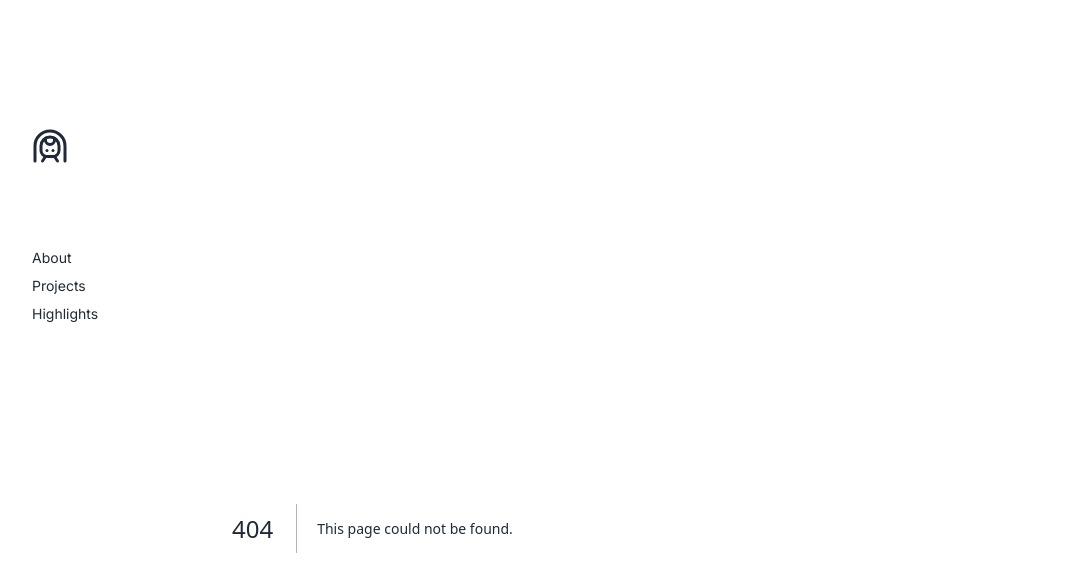
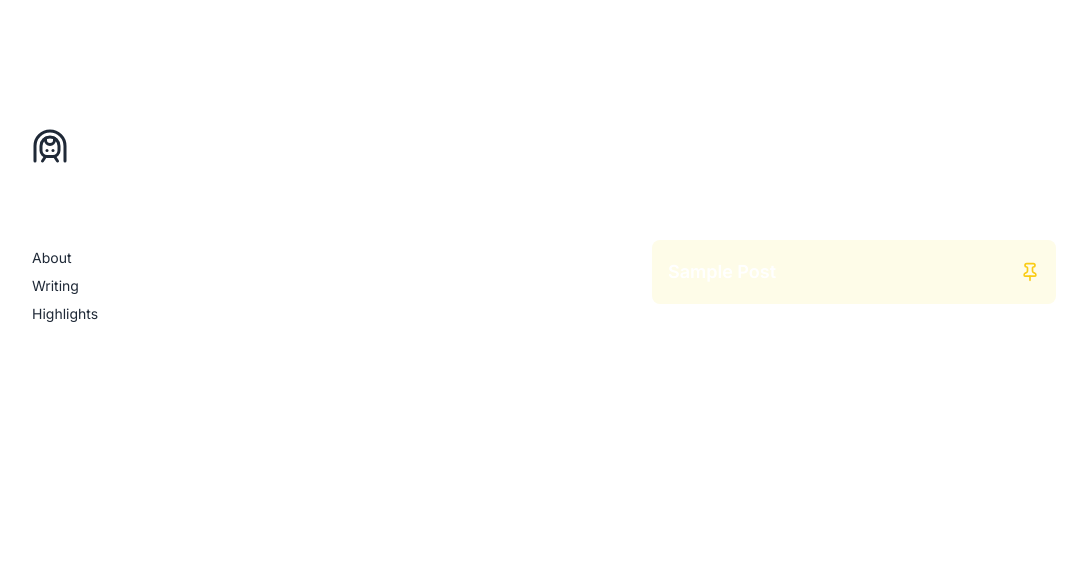
Before and after one commit to jarrett32/portfolio, a Next.js app: page /writing in a window 1280 px wide. Before the commit this address had no page. Shown: the top 576 px of the page, without its empty margins (96-1183 px from the left). Built offline with nearby package versions, Linux system fonts and the light colour scheme.

Commit message:
finish post list

```diff
--- /dev/null
+++ b/_posts/test.md
@@ -0,0 +1,8 @@
+---
+title: "Sample Post"
+updated_at: "2024-12-01"
+pinned: true
+pinned_order: 1
+---
+
+This is the content of the sample post.
--- /dev/null
+++ b/_posts/test2.md
@@ -0,0 +1,7 @@
+---
+title: "Sample Post"
+updated_at: "2024-12-01"
+pinned: false
+---
+
+This is the content of the sample post.
--- /dev/null
+++ b/lib/posts.ts
@@ -0,0 +1,61 @@
+import fs from "fs";
+import path from "path";
+import matter from "gray-matter";
+import { z } from "zod";
+
+export const PostMetaSchema = z.object({
+  title: z.string().default(""),
+  description: z.string().optional(),
+  updated_at: z.string().default(""),
+  pinned: z.boolean().optional().default(false),
+  pinned_order: z.number().optional().default(0),
+  image_src: z.string().optional(),
+  image_alt: z.string().optional(),
+  github: z.string().optional(),
+  link: z.string().optional(),
+});
+export type PostMeta = z.infer<typeof PostMetaSchema>;
+
+export type Post = {
+  slug: string;
+  meta: PostMeta;
+  content: string;
+};
+
+const postsDirectory = path.join(process.cwd(), "_posts");
+
+export function getPostSlugs(): string[] {
+  return fs.readdirSync(postsDirectory);
+}
+
+export function getPostBySlug(slug: string): Post {
+  const realSlug = slug.replace(/\.md$/, "");
+  const fullPath = path.join(postsDirectory, `${realSlug}.md`);
+  const fileContents = fs.readFileSync(fullPath, "utf8");
+  const { data, content } = matter(fileContents);
+
+  const meta = PostMetaSchema.parse(data);
+
+  return { slug: realSlug, meta, content };
+}
+
+export function getAllPosts(): Post[] {
+  const slugs = getPostSlugs();
+  return slugs
+    .map((slug) => getPostBySlug(slug))
+    .sort((post1, post2) =>
+      new Date(post1.meta.updated_at) > new Date(post2.meta.updated_at)
+        ? -1
+        : 1,
+    );
+}
+
+export function getPinnedPosts(): Post[] {
+  return getAllPosts()
+    .filter((post) => post.meta.pinned)
+    .sort((a, b) => (a.meta.pinned_order || 0) - (b.meta.pinned_order || 0));
+}
+
+export function getLatestPosts(): Post[] {
+  return getAllPosts().filter((post) => !post.meta.pinned);
+}
--- a/package.json
+++ b/package.json
@@ -19,11 +19,13 @@
     "@t3-oss/env-nextjs": "^0.10.1",
     "framer-motion": "^11.12.0",
     "geist": "^1.3.0",
+    "gray-matter": "^4.0.3",
     "lucide-react": "^0.462.0",
     "next": "^15.0.1",
     "next-themes": "^0.4.3",
     "react": "^18.3.1",
     "react-dom": "^18.3.1",
+    "react-markdown": "^9.0.1",
     "zod": "^3.23.3"
   },
   "devDependencies": {
--- a/src/app/Sidebar.tsx
+++ b/src/app/Sidebar.tsx
@@ -10,7 +10,7 @@ import { addAreaParticles } from "./AnimatedBackground";
 export function Sidebar() {
   const pathname = usePathname();
   const aboutRef = useRef<HTMLDivElement>(null);
-  const projectsRef = useRef<HTMLDivElement>(null);
+  const writingRef = useRef<HTMLDivElement>(null);
   const highlightsRef = useRef<HTMLDivElement>(null);
 
   const handleAddParticles = (
@@ -62,17 +62,17 @@ export function Sidebar() {
               whileHover={{ scale: 1.05 }}
               whileTap={{ scale: 0.95 }}
               onClick={() => handleAddParticles(highlightsRef, 10)}
-              ref={projectsRef}
+              ref={writingRef}
             >
               <Link
-                href="/projects"
+                href="/writing"
                 className={`${
-                  pathname === "/projects"
+                  pathname === "/posts"
                     ? "text-highlight"
                     : "transition-opacity hover:opacity-60 dark:text-gray-400"
                 }`}
               >
-                Projects
+                Writing
               </Link>
             </motion.div>
             <motion.div
--- a/src/app/projects/page.tsx
+++ /dev/null
@@ -1,104 +0,0 @@
-"use client";
-import { motion } from "framer-motion";
-import Image from "next/image";
-
-type Project = {
-  title: string;
-  description: string;
-  image?: string;
-  github?: string;
-  link?: string;
-};
-
-const projects: Project[] = [
-  {
-    title: "Cameron Law Center",
-    description:
-      "Develop and maintain the website for the Cameron Law Center, a law firm based in Chicago",
-    image: "/clc.png?height=400&width=600",
-    link: "https://cameronlawcenter.com/",
-  },
-  {
-    title: "Autonmous Quadcopter",
-    description: "Still migrating stuff over, coming soon...",
-    image: "",
-    // github: "https://github.com/jarrett32/quantum-computing-simulator",
-    // link: "/",
-  },
-];
-
-export default function Page() {
-  return (
-    <div className="mt-6 flex min-w-0 flex-auto flex-col md:mt-0">
-      <div className="grid grid-cols-1 gap-8 p-4 md:grid-cols-2">
-        {projects.map((project) => (
-          <motion.div
-            key={project.title}
-            className="group relative cursor-pointer rounded-xl border border-white/20 bg-black/10 p-4 shadow-lg transition-transform duration-300 hover:scale-105 hover:shadow-[0_0_25px_rgba(255,255,255,0.2)]"
-          >
-            <div className="relative overflow-hidden rounded-lg">
-              {project.image && (
-                <Image
-                  src={project.image}
-                  alt={project.title}
-                  width={400}
-                  height={600}
-                  className="h-[200px] w-full object-cover"
-                />
-              )}
-            </div>
-
-            <div className="mt-4 flex items-center justify-between">
-              <h3 className="text-lg font-medium text-white/90">
-                {project.title}
-              </h3>
-              <div className="flex space-x-3">
-                {project.github && (
-                  <a
-                    href={project.github}
-                    target="_blank"
-                    rel="noopener noreferrer"
-                    className="text-blue-400 hover:text-blue-300"
-                    aria-label={`${project.title} GitHub`}
-                  >
-                    <svg
-                      xmlns="http://www.w3.org/2000/svg"
-                      fill="currentColor"
-                      viewBox="0 0 24 24"
-                      className="h-5 w-5"
-                    >
-                      <path d="M12 0C5.37 0 0 5.37 0 12c0 5.3 3.438 9.8 8.207 11.387.6.113.793-.263.793-.587v-2.113c-3.337.725-4.037-1.612-4.037-1.612-.55-1.4-1.338-1.775-1.338-1.775-1.087-.75.088-.737.088-.737 1.2.088 1.838 1.238 1.838 1.238 1.087 1.862 2.85 1.325 3.55 1.012.113-.787.425-1.325.762-1.625-2.662-.313-5.462-1.338-5.462-5.962 0-1.325.487-2.412 1.238-3.25-.125-.312-.538-1.575.113-3.288 0 0 1.012-.325 3.313 1.238A11.57 11.57 0 0112 5.75c1.025.012 2.063.137 3.037.4 2.3-1.575 3.312-1.238 3.312-1.238.65 1.713.238 2.975.125 3.288.75.838 1.238 1.925 1.238 3.25 0 4.637-2.812 5.65-5.487 5.962.425.375.813 1.138.813 2.312v3.438c0 .325.2.7.8.588C20.563 21.8 24 17.3 24 12 24 5.37 18.63 0 12 0z" />
-                    </svg>
-                  </a>
-                )}
-                {project.link && (
-                  <a
-                    href={project.link}
-                    target="_blank"
-                    rel="noopener noreferrer"
-                    className="text-blue-400 hover:text-blue-300"
-                    aria-label={`${project.title} Website`}
-                  >
-                    <svg
-                      xmlns="http://www.w3.org/2000/svg"
-                      fill="currentColor"
-                      viewBox="0 0 24 24"
-                      className="h-5 w-5"
-                    >
-                      <path d="M13 3h8v8h-2V6.414l-9.293 9.293-1.414-1.414L17.586 5H13V3z" />
-                      <path d="M5 5v14h14v-6h2v8H3V3h8v2H5z" />
-                    </svg>
-                  </a>
-                )}
-              </div>
-            </div>
-
-            <p className="mt-2 text-sm font-light text-white/70">
-              {project.description}
-            </p>
-          </motion.div>
-        ))}
-      </div>
-    </div>
-  );
-}
--- /dev/null
+++ b/src/app/writing/PostCard.tsx
@@ -0,0 +1,42 @@
+"use client";
+
+import { motion } from "framer-motion";
+import { Pin } from "lucide-react";
+import { type PostMeta } from "../../../lib/posts";
+import { useRouter } from "next/navigation";
+
+interface PostCardProps {
+  post: {
+    slug: string;
+    meta: PostMeta;
+  };
+  index: number;
+}
+
+export default function PostCard({ post }: PostCardProps) {
+  const isPinned = post.meta.pinned;
+  const router = useRouter();
+
+  const handleClick = () => {
+    router.push(`/blog/${post.slug}`);
+  };
+
+  return (
+    <motion.div
+      onClick={handleClick}
+      className={`h-16 w-full cursor-pointer rounded-lg p-4 ${
+        isPinned ? "bg-yellow-50 dark:bg-yellow-900/20" : "bg-white/5"
+      }`}
+      whileHover={{
+        scale: 1.02,
+        boxShadow: "0 0 10px rgba(255, 255, 255, 0.5)",
+      }}
+      transition={{ duration: 0.2 }}
+    >
+      <div className="flex h-full items-center justify-between">
+        <h3 className="text-lg font-semibold text-white">{post.meta.title}</h3>
+        {isPinned && <Pin className="h-5 w-5 text-yellow-400" />}
+      </div>
+    </motion.div>
+  );
+}
--- /dev/null
+++ b/src/app/writing/PostList.tsx
@@ -0,0 +1,36 @@
+"use client";
+
+import { type Post } from "../../../lib/posts";
+import PostCard from "./PostCard";
+
+interface BlogPostListProps {
+  pinnedPosts: Post[];
+  latestPosts: Post[];
+}
+
+export default function PostList({
+  pinnedPosts,
+  latestPosts,
+}: BlogPostListProps) {
+  return (
+    <div className="grid grid-cols-1 gap-4 sm:grid-cols-2">
+      <div className="order-2 sm:order-1">
+        <h2 className="mb-4 text-xl font-bold text-white">Latest Posts</h2>
+        <div className="flex flex-col space-y-4">
+          {latestPosts.map((post, index) => (
+            <PostCard key={post.slug} post={post} index={index} />
+          ))}
+        </div>
+      </div>
+
+      <div className="order-2 sm:order-1">
+        <h2 className="mb-4 text-xl font-bold text-white">Pinned Posts</h2>
+        <div className="flex flex-col space-y-4">
+          {pinnedPosts.map((post, index) => (
+            <PostCard key={post.slug} post={post} index={index} />
+          ))}
+        </div>
+      </div>
+    </div>
+  );
+}
--- /dev/null
+++ b/src/app/writing/page.tsx
@@ -0,0 +1,14 @@
+import { getLatestPosts, getPinnedPosts, type Post } from "../../../lib/posts";
+import PostList from "./PostList";
+
+export default function BlogPage() {
+  const pinnedPosts: Post[] = getPinnedPosts();
+  const latestPosts: Post[] = getLatestPosts();
+
+  return (
+    <div className="mt-6 flex min-w-0 flex-auto flex-col md:mt-0">
+      <h1 className="mb-8 text-3xl font-bold text-white">Blog Posts</h1>
+      <PostList pinnedPosts={pinnedPosts} latestPosts={latestPosts} />
+    </div>
+  );
+}
```
Also changed, not shown: 1 other file (tests, documents, lock files or other folders).
